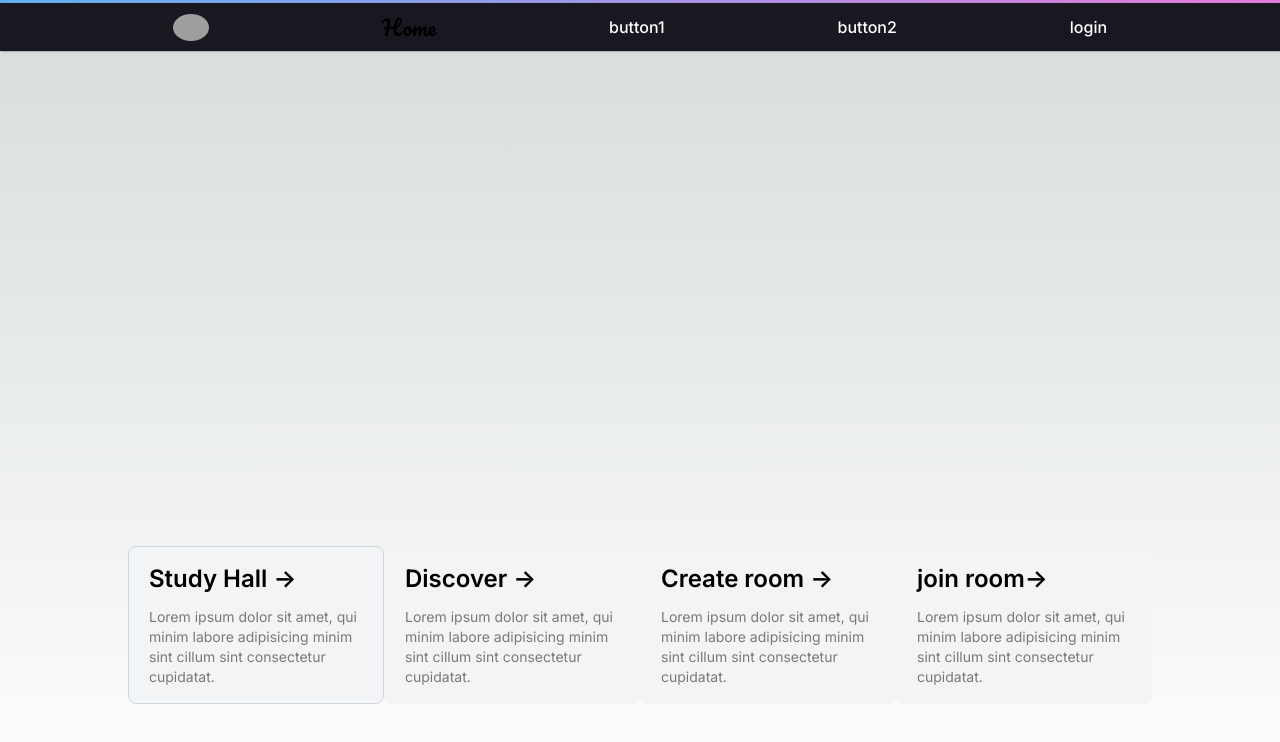
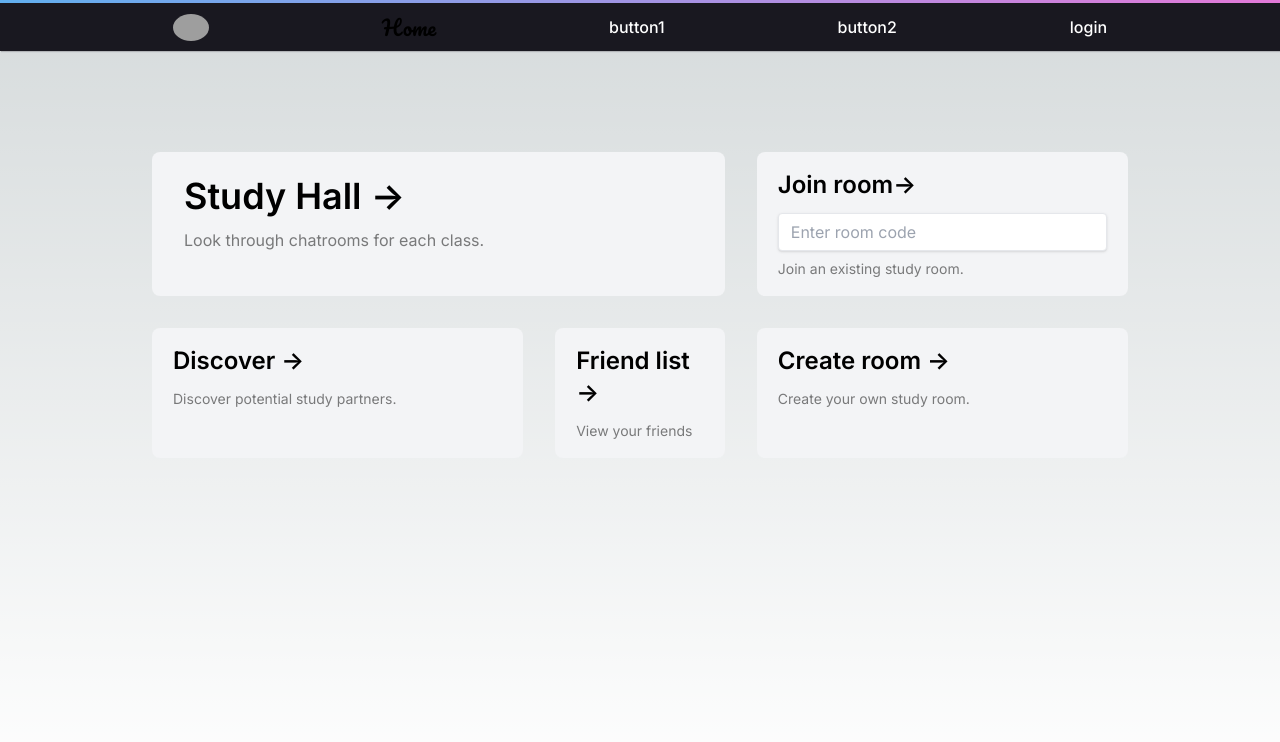
Before and after one commit to Ausbxuse/study-buddy, a Next.js app: page / in a window 1280 px wide. Shown: the top 742 px of the page. Built offline with nearby package versions, Linux system fonts and the light colour scheme; grey boxes are pictures that could not be loaded.

Commit message:
requested commit

```diff
--- a/app/page.jsx
+++ b/app/page.jsx
@@ -1,33 +1,76 @@
 'use client';
+import React, { useState, useRef} from 'react';
 import Image from 'next/image'
 import Nav from '../components/nav'
 
 export default function Home() {
+  const [roomCode, setRoomCode] = useState('');
+  const inputRef = useRef(null);
+
+  const handleJoinRoom = (e) => {
+    e.preventDefault();
+
+    if (document.activeElement === inputRef.current) {
+      return;
+    }
+    // handle join room action using the roomCode
+    console.log('Joining room with code:', roomCode);
+  };
+
   return (
-    <main className="flex min-h-screen flex-col items-center justify-between p-24 bg-gradient-to-t from-white via-white dark:from-black dark:via-black lg:static lg:h-auto lg:w-auto lg:bg-none">
+    <main className="flex min-h-screen flex-col items-center justify-start p-32 bg-gradient-to-t from-white via-white dark:from-black dark:via-black lg:static lg:h-auto lg:w-auto lg:bg-none">
       <Nav></Nav>
 
-      <div className="mb-32 grid text-center lg:max-w-5xl lg:w-full lg:mb-0 lg:grid-cols-4 lg:text-left">
+      <div className="mb-32 p-6 gap-8 grid text-center lg:max-w-5xl lg:w-full lg:mb-0 lg:grid-cols-5 lg:text-left">
         <a
           href="https://nextjs.org/docs?utm_source=create-next-app&utm_medium=appdir-template&utm_campaign=create-next-app"
-          className="group rounded-lg border px-5 py-4 transition-colors border-gray-300 bg-gray-100 dark:border-neutral-700 dark:bg-neutral-800/30"
+          className="group lg:col-span-3 lg:row-span-2 rounded-lg border-transparent px-8 py-6 transition-colors border-gray-300 bg-gray-100 dark:border-neutral-700 dark:bg-neutral-800/30"
           target="_blank"
           rel="noopener noreferrer"
         >
-          <h2 className={`mb-3 text-2xl font-semibold`}>
+          <h2 className={`mb-3 text-4xl font-semibold`}>
             Study Hall{' '}
             <span className="inline-block transition-transform group-hover:translate-x-1 motion-reduce:transform-none">
               -&gt;
             </span>
           </h2>
+          <p className={`m-0 max-w-[30ch] text-base opacity-50`}>
+            Look through chatrooms for each class.
+          </p>
+        </a>
+
+
+
+        <a
+          href="https://vercel.com/new?utm_source=create-next-app&utm_medium=appdir-template&utm_campaign=create-next-app"
+          onClick={handleJoinRoom}
+          className="group lg:row-span-2 lg:col-span-2 rounded-lg border border-transparent px-5 py-4 transition-colors border-gray-300 bg-gray-100 dark:border-neutral-700 dark:bg-neutral-800/30"
+          target="_blank"
+          rel="noopener noreferrer"
+        >
+          <h2 className={`mb-3 text-2xl font-semibold`}>
+            Join room
+            <span className="inline-block transition-transform group-hover:translate-x-1 motion-reduce:transform-none">
+              -&gt;
+            </span>
+          </h2>
+          <form>
+            <input
+              type="text"
+              placeholder="Enter room code"
+              value={roomCode}
+              onChange={(e) => setRoomCode(e.target.value)}
+              className="mb-2 shadow appearance-none border rounded w-full py-2 px-3 text-gray-700 leading-tight focus:outline-none focus:shadow-outline"
+            />
+          </form>
           <p className={`m-0 max-w-[30ch] text-sm opacity-50`}>
-            Lorem ipsum dolor sit amet, qui minim labore adipisicing minim sint cillum sint consectetur cupidatat.
+            Join an existing study room.
           </p>
         </a>
 
         <a
           href="https://nextjs.org/learn?utm_source=create-next-app&utm_medium=appdir-template-tw&utm_campaign=create-next-app"
-          className="group rounded-lg border border-transparent px-5 py-4 transition-colors border-gray-300 bg-gray-100 dark:border-neutral-700 dark:bg-neutral-800 dark:bg-opacity-30"
+          className="group lg:col-span-2 lg:row-span-2 rounded-lg border border-transparent px-5 py-4 transition-colors border-gray-300 bg-gray-100 dark:border-neutral-700 dark:bg-neutral-800 dark:bg-opacity-30"
           target="_blank"
           rel="noopener noreferrer"
         >
@@ -38,13 +81,30 @@ export default function Home() {
             </span>
           </h2>
           <p className={`m-0 max-w-[30ch] text-sm opacity-50`}>
-            Lorem ipsum dolor sit amet, qui minim labore adipisicing minim sint cillum sint consectetur cupidatat.
+            Discover potential study partners.
           </p>
         </a>
 
         <a
           href="https://vercel.com/templates?framework=next.js&utm_source=create-next-app&utm_medium=appdir-template&utm_campaign=create-next-app"
-          className="group rounded-lg border border-transparent px-5 py-4 transition-colors border-gray-300 bg-gray-100 dark:border-neutral-700 dark:bg-neutral-800/30"
+          className="group lg:row-span-2 rounded-lg border border-transparent px-5 py-4 transition-colors border-gray-300 bg-gray-100 dark:border-neutral-700 dark:bg-neutral-800/30"
+          target="_blank"
+          rel="noopener noreferrer"
+        >
+          <h2 className={`mb-3 text-2xl font-semibold`}>
+            Friend list{' '}
+            <span className="inline-block transition-transform group-hover:translate-x-1 motion-reduce:transform-none">
+              -&gt;
+            </span>
+          </h2>
+          <p className={`m-0 max-w-[30ch] text-sm opacity-50`}>
+            View your friends
+          </p>
+        </a>
+
+        <a
+          href="https://vercel.com/templates?framework=next.js&utm_source=create-next-app&utm_medium=appdir-template&utm_campaign=create-next-app"
+          className="group lg:row-span-2 lg:col-span-2 rounded-lg border border-transparent px-5 py-4 transition-colors border-gray-300 bg-gray-100 dark:border-neutral-700 dark:bg-neutral-800/30"
           target="_blank"
           rel="noopener noreferrer"
         >
@@ -55,26 +115,12 @@ export default function Home() {
             </span>
           </h2>
           <p className={`m-0 max-w-[30ch] text-sm opacity-50`}>
-            Lorem ipsum dolor sit amet, qui minim labore adipisicing minim sint cillum sint consectetur cupidatat.
+            Create your own study room.
           </p>
         </a>
 
-        <a
-          href="https://vercel.com/new?utm_source=create-next-app&utm_medium=appdir-template&utm_campaign=create-next-app"
-          className="group rounded-lg border border-transparent px-5 py-4 transition-colors border-gray-300 bg-gray-100 dark:border-neutral-700 dark:bg-neutral-800/30"
-          target="_blank"
-          rel="noopener noreferrer"
-        >
-          <h2 className={`mb-3 text-2xl font-semibold`}>
-            join room
-            <span className="inline-block transition-transform group-hover:translate-x-1 motion-reduce:transform-none">
-              -&gt;
-            </span>
-          </h2>
-          <p className={`m-0 max-w-[30ch] text-sm opacity-50`}>
-            Lorem ipsum dolor sit amet, qui minim labore adipisicing minim sint cillum sint consectetur cupidatat.
-          </p>
-        </a>
+
+
       </div>
     </main>
   )
```
